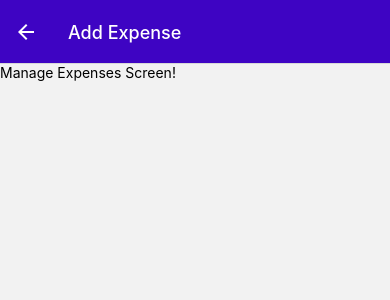
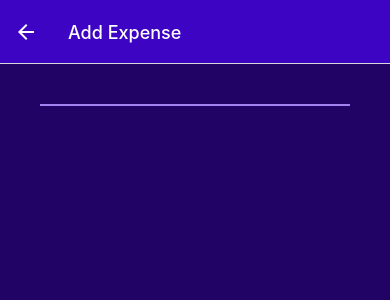
Before and after one commit to JoaoVitorLima242/expense_tracker, a React Native app: screen /ManageExpense in a window 390 px wide. Shown: the top 300 px of the page. Built offline with nearby package versions, Linux system fonts and the light colour scheme.

Commit message:
add trash button

```diff
--- a/src/screens/ManageExpense/index.tsx
+++ b/src/screens/ManageExpense/index.tsx
@@ -1,7 +1,9 @@
 import { ParamListBase, RouteProp } from "@react-navigation/native"
 import { NativeStackScreenProps } from "@react-navigation/native-stack";
 import { useLayoutEffect } from "react";
-import { Text, View } from "react-native"
+import { StyleSheet, Text, View } from "react-native"
+import { GlobalStyles } from "../../assets/styles/GlobalStyles";
+import IconButton from "../../components/ui/IconButton";
 import { RootStackParamList } from "../../types";
 
 type Props = NativeStackScreenProps<RootStackParamList, 'ManageExpense'>;
@@ -16,12 +18,40 @@ const ManageExpense = ({route, navigation}: Props) => {
         })
     }, [isEditing, navigation])
 
+    const deleteExpenseHandler = () => {
+
+    }
+
 
     return (
-        <View>
-            <Text>Manage Expenses Screen!</Text>
+        <View style={styles.container}>
+            <View style={styles.deleteContainer}>
+                {isEditing &&
+                    <IconButton
+                        icon="trash"
+                        color={GlobalStyles.colors.error500}
+                        size={36}
+                        onPress={deleteExpenseHandler}
+                    />
+                }
+            </View>
         </View>
     )
 }
 
 export default ManageExpense
+
+const styles = StyleSheet.create({
+    container: {
+        flex: 1,
+        padding: 24,
+        backgroundColor: GlobalStyles.colors.primary800
+    },
+    deleteContainer: {
+        margin: 16,
+        paddingTop: 8,
+        borderTopWidth: 2,
+        borderTopColor: GlobalStyles.colors.primary200,
+        alignItems: 'center'
+    }
+})
```
